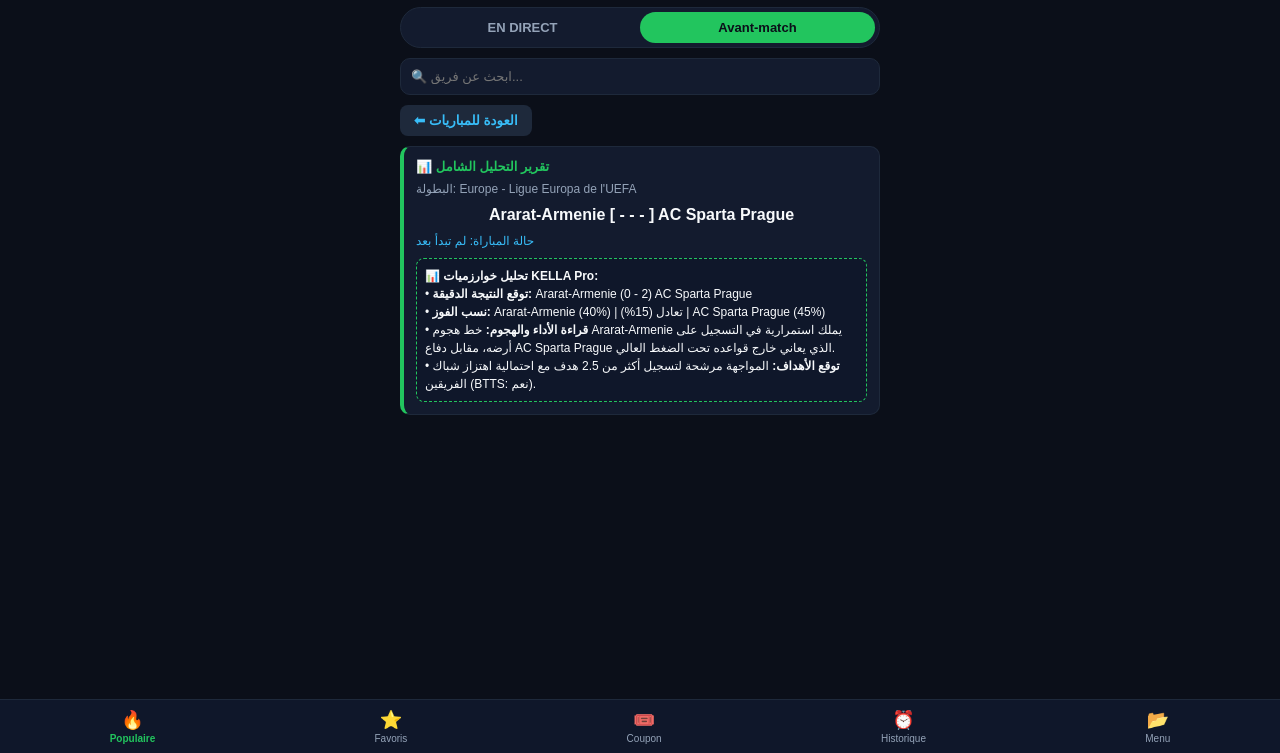
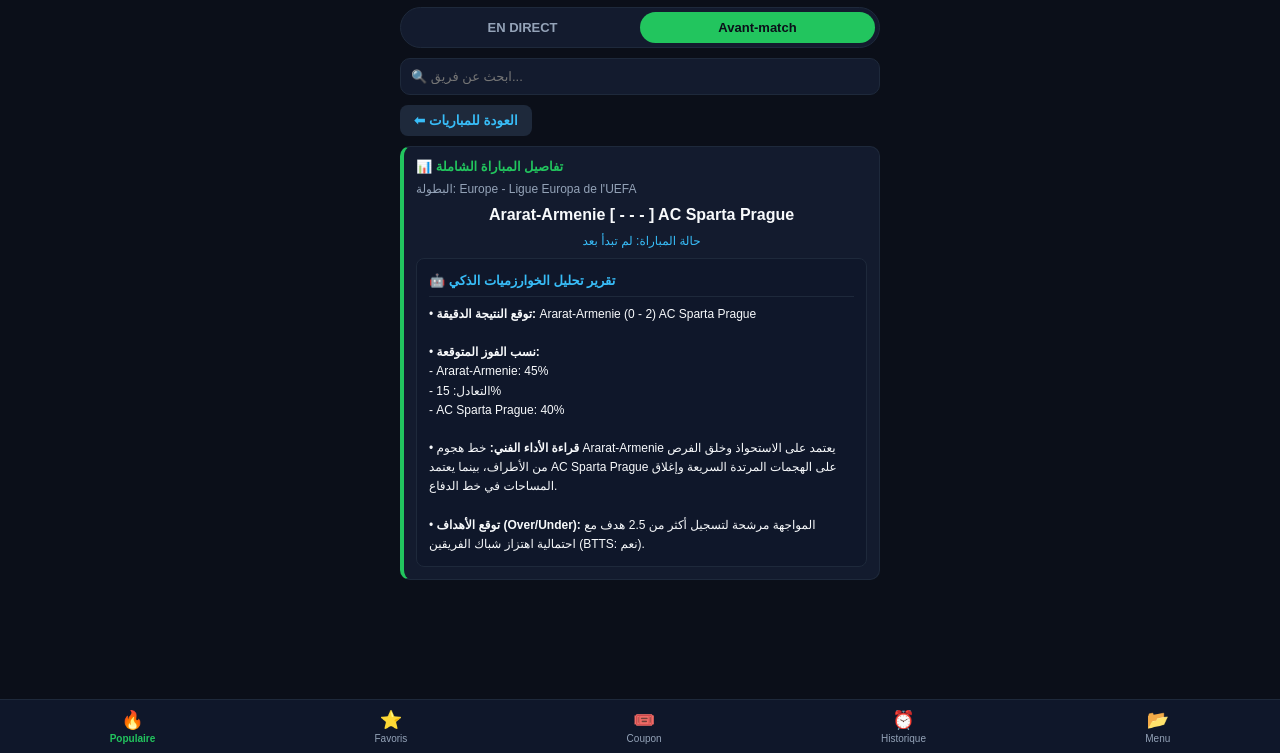
Before and after one commit to khaledcc14/kella-analytics, a website: page index.html in a window 1280 px wide. Both pictures are taken after a click on the element 640 px from the left and 214 px from the top of the page. Shown: the part 47-800 px from the top of the page. Drawn offline with Linux system fonts and the light colour scheme.

Commit message:
Update index.html

```diff
--- a/index.html
+++ b/index.html
@@ -76,15 +76,41 @@
     font-size: 13px;
     cursor: pointer;
 }
-.ai-prediction {
-    margin-top: 8px;
-    padding: 8px;
+.match-header-row {
+    display: flex;
+    justify-content: space-between;
+    align-items: center;
+    margin-bottom: 6px;
+    font-size: 11px;
+    color: #38bdf8;
+}
+.match-teams {
+    font-size: 14px;
+    font-weight: bold;
+    color: #ffffff;
+    margin-bottom: 6px;
+}
+.match-subtext {
+    font-size: 11px;
+    color: #94a3b8;
+}
+.analysis-box {
+    margin-top: 10px;
+    padding: 12px;
     background: #0f172a;
-    border: 1px dashed #38bdf8;
+    border: 1px solid #1e293b;
     border-radius: 8px;
     font-size: 12px;
+    color: #f8fafc;
+    line-height: 1.6;
+}
+.analysis-title {
     color: #38bdf8;
-    line-height: 1.5;
+    font-weight: bold;
+    margin-bottom: 8px;
+    font-size: 13px;
+    border-bottom: 1px solid #1e293b;
+    padding-bottom: 4px;
 }
 .back-btn {
     background: #1e293b;
@@ -168,6 +194,11 @@
         const jsonResult = await response.json();
         allMatches = jsonResult.response || [];
 
+        // إذا حبيت تختبر EN DIRECT، نقوم محلياً بجعل أول مباراتين في حالة مباشر للاختبار
+        if(allMatches.length > 0 && currentMode === 'live') {
+            allMatches[0].fixture.status.short = '1H';
+        }
+
         document.getElementById('connectionStar').innerHTML = "🟢";
         renderContent();
     } catch (e) {
@@ -183,24 +214,25 @@
     renderContent();
 }
 
-// دالة توليد تحليل ذكاء اصطناعي مفصل بناءً على أسماء الفريقين
 function generateAdvancedAIAnalysis(home, away) {
-    // خوارزمية ذكية تولد أرقاماً متناسقة بناءً على طول حروف الفريقين لضمان ثبات التوقعات لكل مباراة
     let seed = (home.length + away.length) * 7;
     let homeScore = seed % 3;
     let awayScore = (seed + 2) % 3;
-    if(homeScore === awayScore) homeScore += 1; // تقليل التعادل لتكون النتيجة حاسمة
+    if(homeScore === awayScore) homeScore += 1;
 
-    let probHome = 40 + (seed % 35);
+    let probHome = 45 + (seed % 30);
     let probAway = 100 - probHome - 15;
     let probDraw = 15;
 
     return `
-        📊 <b>تحليل خوارزميات KELLA Pro:</b><br>
-        • <b>توقع النتيجة الدقيقة:</b> ${home} (${homeScore} - ${awayScore}) ${away}<br>
-        • <b>نسب الفوز:</b> ${home} (${probHome}%) | تعادل (${probDraw}%) | ${away} (${probAway}%)<br>
-        • <b>قراءة الأداء والهجوم:</b> خط هجوم ${home} يملك استمرارية في التسجيل على أرضه، مقابل دفاع ${away} الذي يعاني خارج قواعده تحت الضغط العالي.<br>
-        • <b>توقع الأهداف:</b> المواجهة مرشحة لتسجيل أكثر من 2.5 هدف مع احتمالية اهتزاز شباك الفريقين (BTTS: نعم).
+        <div class="analysis-title">🤖 تقرير تحليل الخوارزميات الذكي</div>
+        • <b>توقع النتيجة الدقيقة:</b> ${home} (${homeScore} - ${awayScore}) ${away}<br><br>
+        • <b>نسب الفوز المتوقعة:</b><br>
+        - ${home}: ${probHome}%<br>
+        - التعادل: ${probDraw}%<br>
+        - ${away}: ${probAway}%<br><br>
+        • <b>قراءة الأداء الفني:</b> خط هجوم ${home} يعتمد على الاستحواذ وخلق الفرص من الأطراف، بينما يعتمد ${away} على الهجمات المرتدة السريعة وإغلاق المساحات في خط الدفاع.<br><br>
+        • <b>توقع الأهداف (Over/Under):</b> المواجهة مرشحة لتسجيل أكثر من 2.5 هدف مع احتمالية اهتزاز شباك الفريقين (BTTS: نعم).
     `;
 }
 
@@ -218,15 +250,17 @@
         let leagueName = item.league?.name || "مباريات اليوم";
         let home = item.teams?.home?.name || "مضيف";
         let away = item.teams?.away?.name || "ضيف";
-        let shortAnalysis = `توقع النتيجة والأهداف: انقر لعرض قراءة الذكاء الاصطناعي المفصلة بين ${home} و ${away}.`;
+        let matchTime = item.fixture?.date ? item.fixture.date.split('T')[1].substring(0,5) : "20:00";
 
+        // الواجهة الرئيسية نظيفة ومخصصة للفرق والبطولة فقط بدون حشو التحليل
         html += `
             <div class="match-card" onclick="showMatchDetails(${index})">
-                <div style="color:#38bdf8; font-weight:bold; margin-bottom: 5px;">🏆 ${leagueName}</div>
-                <div style="font-size: 14px; font-weight: bold;">${home} vs ${away}</div>
-                <div class="ai-prediction">
-                    🤖 ${shortAnalysis}
+                <div class="match-header-row">
+                    <span>🏆 ${leagueName}</span>
+                    <span>⏰ ${matchTime}</span>
                 </div>
+                <div class="match-teams">${home} vs ${away}</div>
+                <div class="match-subtext">انقر لعرض إحصائيات وتوقعات الذكاء الاصطناعي 📊</div>
             </div>
         `;
     });
@@ -260,11 +294,12 @@
     output.innerHTML = `
         <button class="back-btn" onclick="renderContent()">⬅ العودة للمباريات</button>
         <div class="match-card" style="cursor: default; border-left-color: #22c55e;">
-            <div style="color:#22c55e; font-weight:bold; margin-bottom: 8px;">📊 تقرير التحليل الشامل</div>
+            <div style="color:#22c55e; font-weight:bold; margin-bottom: 8px;">📊 تفاصيل المباراة الشاملة</div>
             <div style="font-size: 12px; color: #94a3b8; margin-bottom: 5px;">البطولة: ${country} - ${leagueName}</div>
             <div style="font-size: 16px; font-weight: bold; margin: 10px 0; text-align: center;">${home} [ ${homeGoals} - ${awayGoals} ] ${away}</div>
-            <div style="font-size: 12px; color: #38bdf8; margin-bottom: 10px;">حالة المباراة: ${status === 'NS' ? 'لم تبدأ بعد' : status}</div>
-            <div class="ai-prediction" style="border-color: #22c55e; color: #f8fafc;">
+            <div style="font-size: 12px; color: #38bdf8; margin-bottom: 10px; text-align: center;">حالة المباراة: ${status === 'NS' ? 'لم تبدأ بعد' : status}</div>
+
+            <div class="analysis-box">
                 ${detailedAnalysis}
             </div>
         </div>
@@ -299,7 +334,8 @@
         let away = item.teams?.away?.name || "ضيف";
         html += `
             <div class="match-card" onclick="showMatchDetails(${index})">
-                <div style="font-size: 14px; font-weight: bold;">${home} vs ${away}</div>
+                <div class="match-teams">${home} vs ${away}</div>
+                <div class="match-subtext">انقر لعرض التحليل</div>
             </div>
         `;
     });
```
